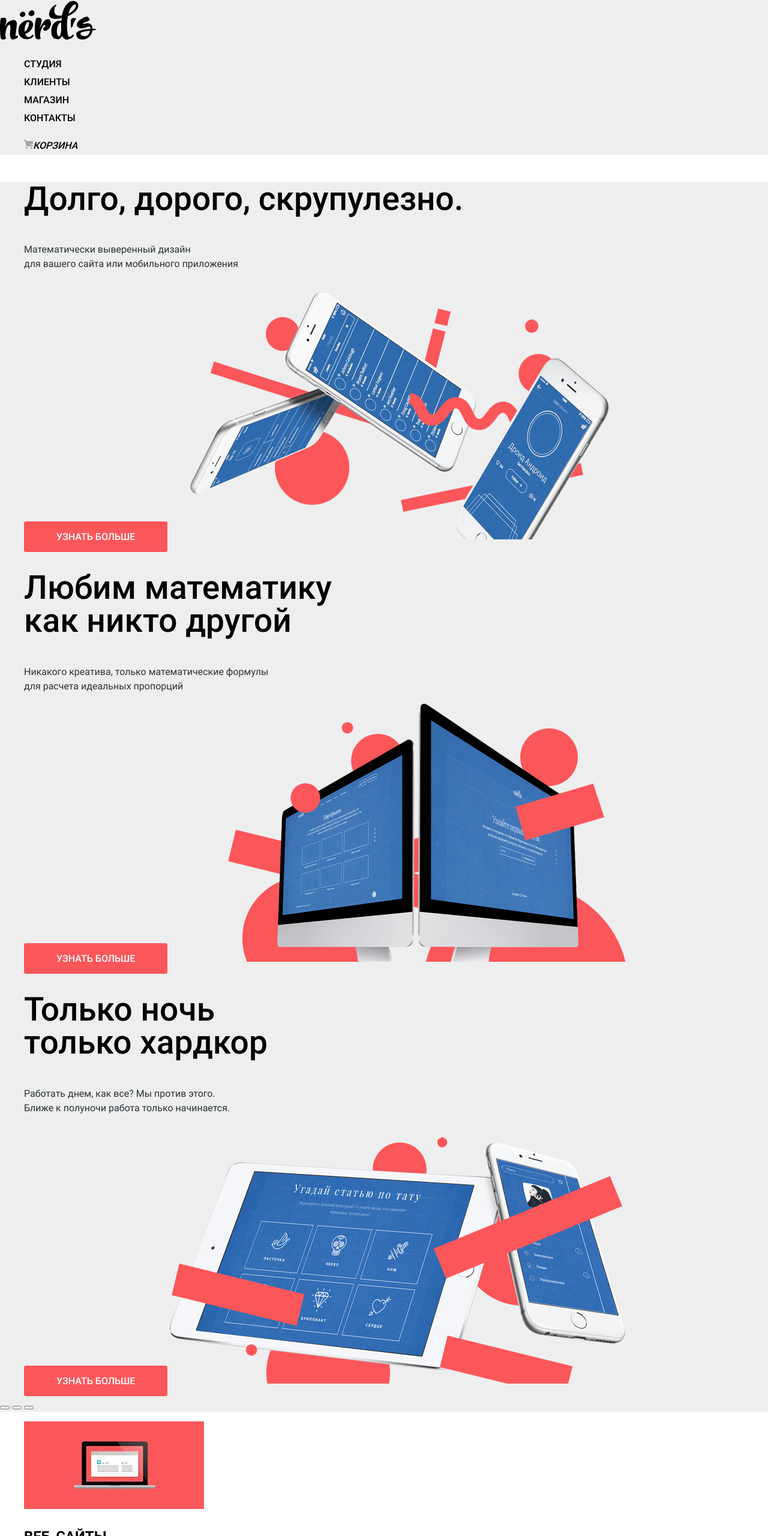
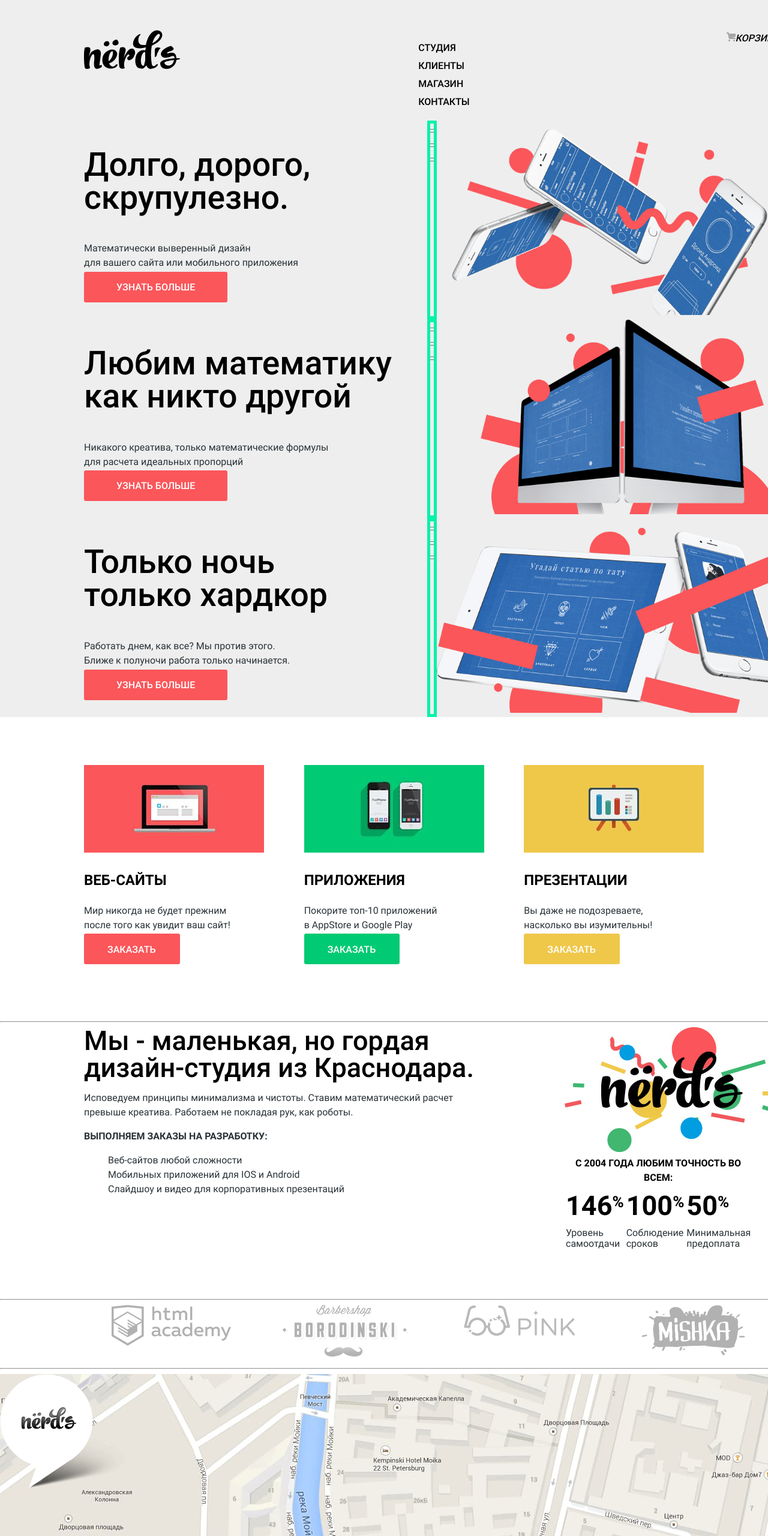
Before and after one commit to BananaRepublic14/1688633-nerds-30, a plain HTML site: page index.html in a window 1280 px wide. Shown: the top 2560 px of the page at 60% size. Drawn offline with Linux system fonts and the light colour scheme.

Commit message:
Сетка на гридах для главной страницы

```diff
--- a/css/style.css
+++ b/css/style.css
@@ -29,8 +29,6 @@
 
 /* Variables */
 
-*, *::before, *::after { box-sizing: border-box; }
-
 :root {
   --basic-dark: #000000;
   --basic-extra-dark-1: #444444;
@@ -57,6 +55,13 @@
 
 /* Global */
 
+.page {
+  box-sizing: border-box;
+  height: 100%;
+}
+
+*, *::before, *::after { box-sizing: inherit; }
+
 .page-body {
   min-width: 1160px;
   margin: 0;
@@ -68,15 +73,19 @@
   font-weight: 400;
   color: var(--basic-black);
   background-color: var(--basic-white);
+
+  min-height: 100%;
+  display: grid;
+  grid-template-rows: min-content 1fr min-content;
+  align-content: start;
 }
 
-a {
-  text-decoration: none;
-}
+a { text-decoration: none; }
 
 img {
   max-width: 100%;
   height: auto;
+  vertical-align: center;
 }
 
 .visibility-hidden {
@@ -111,18 +120,40 @@ img {
   text-transform: uppercase;
 }
 
+/* margin-bottom   */
+.margin-bottom {
+  margin-bottom: 80px;
+}
+
 /* Раздел "Main navigation" */
+
+.background-box {
+  background-color: var(--basic-gray);
+}
+
+.main-navigation-wrapper {
+  background-color: var(--basic-gray);
+  width: 1160px;
+  margin: 0 auto;
+}
 
 .main-navigation {
   line-height: 30px;
   font-weight: 500;
   text-transform: uppercase;
-  color: var(--basic-dark);
-  background-color: var(--basic-gray);
+  display: grid;
+  grid-template-columns: 1fr 1fr 1fr;
+  padding-top: 49px;
+}
+
+.main-header-logo {
+  margin: 0;
+  width: 160px;
 }
 
 .main-navigation-list {
   list-style: none;
+  justify-self: center;
 }
 
 .main-navigation-link {
@@ -132,6 +163,9 @@ img {
 .user-navigation {
   list-style: none;
   font-style: italic;
+  margin: 0;
+  min-width: 115px;
+  justify-self: end;
 }
 
 .user-navigation-link {
@@ -172,11 +206,19 @@ img {
 
 .container-slider {
   color: inherit;
-  background-color: var(--basic-gray);
+  width: 1160px;
+  margin: 0 auto;
 }
 
-.slider-list {
-  list-style: none;
+.index-slider {
+  display: grid;
+  grid-template-columns: 1fr min-content 1fr;
+}
+
+.slider-switch {
+  outline: 5px solid rgb(6, 241, 171);
+  outline-offset: -5px;
+  justify-self: center;
 }
 
 .slider-title {
@@ -206,8 +248,19 @@ img {
 
 /* Раздел "Advantages" */
 
+.advantages-container {
+  width: 1160px;
+  margin: 0 auto;
+}
+
 .advantages-list {
   list-style: none;
+  display: grid;
+  grid-template-columns: 1fr 1fr 1fr;
+  width: 1100px;
+  min-height: 347px;
+  margin: 0;
+  padding: 0;
 }
 
 .advantages-title {
@@ -267,6 +320,14 @@ img {
 
 /* Раздел "Information" */
 
+.information-container {
+  width: 1160px;
+  margin: 0 auto;
+  display: grid;
+  grid-template-columns: 651px 374px;
+  column-gap: 149px;
+}
+
 .information-column-left {
   color: var(--basic-extra-dark-3);
 }
@@ -276,6 +337,7 @@ img {
   font-size: 45px;
   line-height: 45px;
   color: var(--basic-dark);
+  margin: 0;
 }
 
 .information-text {
@@ -319,8 +381,18 @@ img {
 
 /* Раздел "Partner" */
 
+.partner-container {
+  width: 1160px;
+  margin: 0 auto;
+}
+
 .partner-list {
   list-style: none;
+  display: grid;
+  grid-template-columns: 1fr 1fr 1fr 1fr;
+  margin: 0;
+  padding: 0;
+  text-align: center;
 }
 
 .partner-link {
@@ -337,6 +409,13 @@ img {
 
 /* footer */
 
+.footer-map-container {
+  display: grid;
+  grid-template-columns: 1fr;
+  margin: 0;
+  padding: 0;
+}
+
 .footer-map {
   width: 1440px;
   height: 416px;
@@ -344,15 +423,12 @@ img {
   background-color: var(--basic-gray);
 }
 
-/* В итоге я не понял, как двигать маркер по карте =(*/
-.footer-map-marker {
-}
-
-.footer-contact {
+/* ВРЕМЕННО ЗАКОММЕНТИЛ ДЛЯ СЕТКИ */
+/* .footer-contact {
   color: var(--basic-dark);
   background-color: var(--basic-white);
   text-align: center;
-}
+} */
 
 .footer-title {
   font-weight: 700;
@@ -380,21 +456,34 @@ img {
   color: rgba(255,255, 255, 0.3);
 }
 
-.footer-social-link {
+/* social section */
+
+.footer-container-social {
+  width: 1160px;
+  margin: 0 auto;
+  display: grid;
+  grid-template-columns: 261px 1fr;
+}
+
+.footer-social-list {
   list-style: none;
   background-color: var(--basic-gray);
 }
 
-.social-button:hover, .social-button:focus {
+.social-link:hover, .social-link:focus {
   background-color: var(--basic-extra-red-1);
 }
 
-.social-button:active {
+.social-link:active {
   background-color: var(--basic-extra-red-2);
 }
 
-.social-button-img:active {
+.social-link-img:active {
   opacity: 0.3;
+}
+
+.social-text-block {
+  justify-self: center;
 }
 
 .social-text-lead {
@@ -440,18 +529,18 @@ img {
   border: 2px solid var(--basic-extra-gray-1);
 }
 
-.button-popup-send {
+.popup-button-send {
   padding: 17px 83px 18px 83px;
   color: var(--basic-white);
   background-color: var(--basic-red);
 }
 
-.button-popup-send:hover,
-.button-popup-send:focus {
+.popup-button-send:hover,
+.popup-button-send:focus {
   background-color: var(--basic-extra-red-1);
 }
 
-.button-popup-send:active {
+.popup-button-send:active {
   background-color: var(--basic-extra-red-2);
 }
 
@@ -472,14 +561,14 @@ img {
   background-color: var(--basic-gray);
 }
 
-.form-fieldset {
+.form-legend {
+  padding: 0;
   border: none;
   color: var(--basic-extra-dark-3);
 }
 
 .box-range-controls {
-  width: 260px;
-  height: 80px;
+  padding: 36px 0;
   background-color: var(--basic-gray);
   border-radius: 3px;
   text-align: center;
@@ -602,32 +691,32 @@ img {
   /* Временно поставил, чтобы видеть кнопки */
 }
 
-.pagination-item-current {
+.pagination-link {
   padding: 17px 20px 15px 20px;
   color: var(--basic-dark);
   background-color: var(--basic-gray);
 }
 
-.pagination-item-current:hover, .pagination-item-current:focus {
+.pagination-link:hover, .pagination-link:focus {
   background-color: var(--basic-extra-gray-3);
 }
 
-.pagination-item-current:active {
+.pagination-link:active {
   background-color: var(--basic-extra-gray-4);
   color: rgba(0, 0, 0, 0.3);
 }
 
-.pagination-item-next {
+.pagination-link-next {
   padding: 17px 77px 15px 78px;
   color: var(--basic-dark);
   background-color: var(--basic-gray);
 }
 
-.pagination-item-next:hover {
+.pagination-link-next:hover {
   background-color: var(--basic-extra-gray-3);
 }
 
-.pagination-item-next:active {
+.pagination-link-next:active {
   background-color: var(--basic-extra-gray-4);
   color: rgba(0, 0, 0, 0.3);
 }
--- a/index.html
+++ b/index.html
@@ -18,10 +18,13 @@
   <header class="main-header">
     <h1 class="visibility-hidden">Дизайн студия «Нёрдс»</h1>
 
+    <div class="background-box">
+      <div class="main-navigation-wrapper">
         <nav class="main-navigation">
           <a class="main-header-logo" href="#">
             <img src="img/logo/nerds-logo.svg" width="160" height="65" alt="Логотип студии «Нёрдс»">
           </a>
+
           <ul class="main-navigation-list">
             <li><a class="main-navigation-link" href="#">Студия</a></li>
             <li><a class="main-navigation-link" href="#">Клиенты</a></li>
@@ -36,72 +39,104 @@
                 </svg>Корзина</a></li>
           </ul>
         </nav>
+      </div>
+    </div>
   </header>
 
   <!-- Раздел "Intro" -->
   <main class="main">
+
+    <div class="background-box margin-bottom">
+
       <section class="container-slider">
-      <ul class="slider-list">
+        <div class="index-slider">
           <!--Первый слайд-->
-        <li class="slider-item">
+          <div class="slider-item-info">
             <h2 class="slider-title">Долго, дорого, скрупулезно.</h2>
             <p class="slider-text">Математически выверенный дизайн<br>для вашего сайта или мобильного приложения</p>
             <a class="button slider-link" href="#">Узнать больше</a>
-          <img class="slider-img" src="img/nerds-index-slide-1.png" width="760" height="431" alt="Первый слайд">
-        </li>
-        <!-- Второй слайд-->
-        <li class="slider-item">
-          <h2 class="slider-title">Любим математику<br>как никто другой</h2>
-          <p class="slider-text">Никакого креатива, только математические формулы<br>для расчета идеальных пропорций</p>
-          <a class="button slider-link" href="#">Узнать больше</a>
-          <img class="slider-img" src="img/nerds-index-slide-2.png" width="760" height="431" alt="Второй слайд">
-        </li>
-        <!--Третий слайд-->
-        <li class="slider-item">
-          <h2 class="slider-title">Только ночь<br>только хардкор</h2>
-          <p class="slider-text">Работать днем, как все? Мы против этого.<br>Ближе к полуночи работа только начинается.</p>
-          <a class="button slider-link" href="#">Узнать больше</a>
-          <img class="slider-img" src="img/nerds-index-slide-3.png" width="760" height="431" alt="Третий слайд">
-        </li>
-      </ul>
+          </div>
           <div class="slider-switch">
             <button class="slider-switch-button" type="button"></button>
             <button class="slider-switch-button" type="button"></button>
             <button class="slider-switch-button" type="button"></button>
           </div>
+          <div class="slider-item-img">
+            <img src="img/nerds-index-slide-1.png" width="760" height="431" alt="Первый слайд">
+          </div>
+        </div>
+
+        <div class="index-slider">
+          <!-- Второй слайд-->
+          <div class="slider-item-info">
+            <h2 class="slider-title">Любим математику<br>как никто другой</h2>
+            <p class="slider-text">Никакого креатива, только математические формулы<br>для расчета идеальных пропорций</p>
+            <a class="button slider-link" href="#">Узнать больше</a>
+          </div>
+          <div class="slider-switch">
+            <button class="slider-switch-button" type="button"></button>
+            <button class="slider-switch-button" type="button"></button>
+            <button class="slider-switch-button" type="button"></button>
+          </div>
+          <div class="slider-item-img">
+            <img class="slider-img" src="img/nerds-index-slide-2.png" width="760" height="431" alt="Второй слайд">
+          </div>
+        </div>
+
+        <div class="index-slider">
+          <!--Третий слайд-->
+          <div class="slider-item-info">
+            <h2 class="slider-title">Только ночь<br>только хардкор</h2>
+            <p class="slider-text">Работать днем, как все? Мы против этого.<br>Ближе к полуночи работа только начинается.</p>
+            <a class="button slider-link" href="#">Узнать больше</a>
+          </div>
+          <div class="slider-switch">
+            <button class="slider-switch-button" type="button"></button>
+            <button class="slider-switch-button" type="button"></button>
+            <button class="slider-switch-button" type="button"></button>
+          </div>
+          <div class="slider-item-img">
+            <img class="slider-img" src="img/nerds-index-slide-3.png" width="760" height="431" alt="Третий слайд">
+          </div>
+        </div>
       </section>
+    </div>
+
 
     <!--Раздел "Advantages"-->
-    <section class="advantages">
+
+    <section class="advantages margin-bottom">
       <h2 class="visibility-hidden">Преимущества</h2>
-
+      <div class="advantages-container">
         <ul class="advantages-list">
-        <li class="advantages-item">
+          <li class="advantages-item left">
             <img class="advantages-img" src="img/illustration-1.jpg" width="300" height="146" alt="Иллюстрация картинки «Веб-сайты»">
             <h3 class="advantages-title">Веб-сайты</h3>
             <p class="advantages-text">Мир никогда не будет прежним после того как увидит ваш сайт!</p>
             <a class="button advantages-button-red" href="catalog.html">Заказать</a>
           </li>
-        <li class="advantages-item">
+          <li class="advantages-item main">
             <img class="advantages-img" src="img/illustration-2.jpg" width="300" height="146" alt="Иллюстрация картинки «Приложения»">
             <h3 class="advantages-title">Приложения</h3>
             <p class="advantages-text">Покорите топ-10 приложений<br>в AppStore и Google Play</p>
             <a class="button advantages-button-green" href="catalog.html">Заказать</a>
           </li>
-        <li class="advantages-item">
+          <li class="advantages-item right">
             <img class="advantages-img" src="img/illustration-3.jpg" width="300" height="146" alt="Иллюстрация картинки «Презентации»">
             <h3 class="advantages-title">Презентации</h3>
             <p class="advantages-text">Вы даже не подозреваете, насколько вы изумительны!</p>
             <a class="button advantages-button-yellow" href="catalog.html">Заказать</a>
           </li>
         </ul>
+      </div>
     </section>
     <hr>
 
     <!--Раздел "Information"-->
-    <section class="information">
+    <section class="information margin-bottom">
+      <div class="information-container">
         <div class="information-column-left">
-        <h2 class="information-title">Мы - маленькая, но гордая дизайн-студия из Краснодара.</h2>
+          <h2 class="information-title">Мы - маленькая, но гордая<br>дизайн-студия из Краснодара.</h2>
           <p class="information-text">Исповедуем принципы минимализма и чистоты. Ставим математический расчет<br>
             превыше креатива. Работаем не покладая рук, как роботы.</p>
           <p class="information-list-title">Выполняем заказы на разработку:</p>
@@ -128,12 +163,15 @@
             </tr>
           </table>
         </div>
+      </div>
     </section>
     <hr>
 
     <!--Раздел "Partner"-->
     <section class="partner">
       <h3 class="visibility-hidden">Наши партнеры</h3>
+
+      <div class="partner-container">
         <ul class="partner-list">
           <li>
             <a class="partner-link" href="https://htmlacademy.ru">
@@ -156,35 +194,38 @@
             </a>
           </li>
         </ul>
+      </div>
     </section>
     <hr>
   </main>
 
   <footer class="main-footer">
+    <div class="footer-map-container">
       <section class="footer-information">
         <h2 class="visibility-hidden">Как нас найти</h2>
         <div class="footer-map">
           <img class="footer-map-marker" src="img/map-marker.png" width="231" height="190" alt="Маркер карты">
         </div>
 
-      <div class="footer-contact">
+        <!-- <div class="footer-contact">
           <p class="footer-title">Nёrds design studio</p>
           <p class="footer-text">191186, Санкт-Петербург,<br>
             ул. Б. Конюшенная, д. 19/8<br></p>
           <p class="footer-text"><a class="footer-phone" href="tel:+78122757575">тел. +7 (812) 275-75-75</a></p>
           <p><a class="button footer-button" href="/">Напишите нам</a></p>
+        </div> -->
+      </section>
     </div>
-    </section>
 
     <section class="footer-social-information">
       <h2 class="visibility-hidden">Давайте дружить!</h2>
 
-      <div class="footer-social">
-        <ul class="footer-social-link">
+      <div class="footer-container-social">
+        <ul class="footer-social-list">
           <li>
-            <a class="social-button" href="#">
+            <a class="social-link" href="#">
               <span class="visibility-hidden">Вконтакте</span>
-              <svg class="social-button-img" width="27" height="15" fill="none" xmlns="http://www.w3.org/2000/svg">
+              <svg class="social-link-img" width="27" height="15" fill="none" xmlns="http://www.w3.org/2000/svg">
                 <path
                   d="M16.1 11.5c1-.3 2.2 2 3.5 3 1 .6 1.7.5 1.7.5h3.5s1.8-.2 1-1.6c0-.1-.5-1-2.6-3-2.2-2-1.9-1.8.7-5.3 1.6-2.1 2.3-3.5 2-4-.1-.6-1.3-.4-1.3-.4h-4c-.3 0-.6.1-.8.5 0 0-.6 1.7-1.4 3.1-1.7 3-2.4 3.2-2.7 3-.7-.5-.5-1.8-.5-2.7 0-2.9.4-4.1-.9-4.4-.4-.1-.7-.2-1.8-.2-1.4 0-2.6 0-3.2.3-.5.3-.8.7-.6.8.2 0 .8.1 1.1.6.4.5.4 1.7.4 1.7s.3 3.5-.5 3.9c-.5.3-1.3-.3-2.8-3-.8-1.4-1.4-3-1.4-3L5.2 1 4.6.7H.8S.3.7.1.9c-.2.3 0 .7 0 .7S3 8.5 6.3 12c3 3.1 6.4 3 6.4 3h1.6s.4-.1.7-.4c.2-.2.2-.7.2-.7s0-2 1-2.4z"
                   fill="#fff" />
@@ -192,7 +233,7 @@
             </a>
           </li>
           <li>
-            <a class="social-button" href="#">
+            <a class="social-link" href="#">
               <span class="visibility-hidden">Фейсбук</span>
               <svg width="12" height="22" fill="none" xmlns="http://www.w3.org/2000/svg">
                 <path d="M12 4V0H8a4 4 0 00-4 4v4H0v4h4v10h4V12h4V8H8V4h4z" fill="#fff" />
@@ -200,7 +241,7 @@
             </a>
           </li>
           <li>
-            <a class="social-button" href="#">
+            <a class="social-link" href="#">
               <span class="visibility-hidden">Инстаграм</span>
               <svg width="21" height="21" fill="none" xmlns="http://www.w3.org/2000/svg">
                 <path fill-rule="evenodd" clip-rule="evenodd"
@@ -210,14 +251,15 @@
             </a>
           </li>
         </ul>
-      </div>
         <div class="social-text-block">
           <p class="social-text-lead">Давайте дружить, это выгодно!</p>
           <p class="social-text">Скидка 10% для друзей из социальных сетей.</p>
         </div>
+      </div>
     </section>
+
   </footer>
-  <!--End-->
+  <!--Footer end-->
 
   <!--Popup-->
   <section class="popup">
@@ -233,7 +275,7 @@
       <label class="popup-form-label" for="text-field">Текст письма:</label><br>
       <textarea class="popup-form-textarea" name="text" id="text-field" placeholder="В свободной форме" rows="5" cols="60"></textarea><br>
 
-      <button class="button button-popup-send" type="submit">Отправить</button>
+      <button class="button popup-button-send" type="submit">Отправить</button>
     </form>
     <button class="button-popup-close" type="button">
       <span class="visibility-hidden">Закрыть</span>
```
Lines whose indentation alone changed are shown as unchanged.
